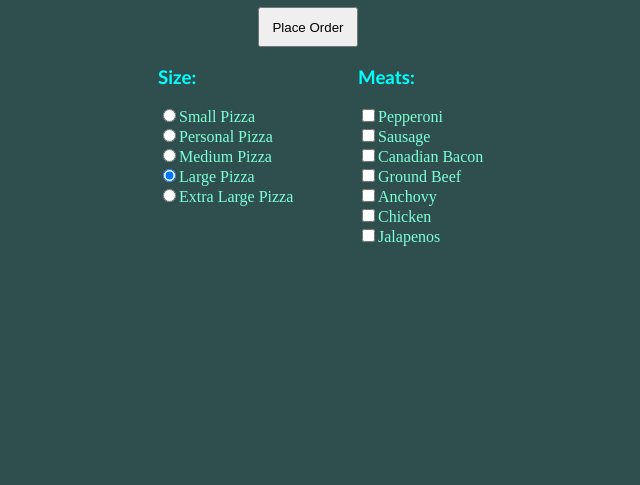
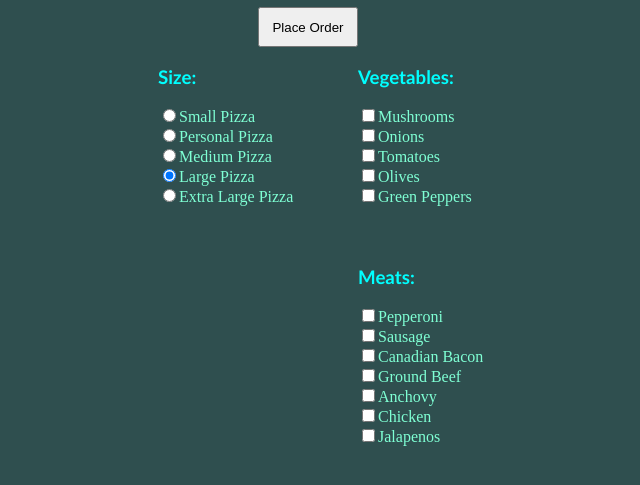
Before and after one commit to AidanCollins55/JAVASCRIPT-PROJECTS, a plain HTML site: page Pizza_Project/Pizza.html in a window 1280 px wide. Shown: the part 87-572 px from the top of the page, without its empty margins (282-922 px from the left). Drawn offline with Linux system fonts and the light colour scheme.

Commit message:
Merge branch 'main' of https://github.com/AidanCollins55/JAVASCRIPT-PROJECTS

```diff
--- a/Pizza_Project/Pizza.html
+++ b/Pizza_Project/Pizza.html
@@ -13,6 +13,8 @@
             <input id="btnOrder" type="button" onclick="getReceipt()"
             value="Place Order">
             <form id="frmMenu">
+
+                <!--Size menu-->
                 <div class="menu left">
                     <h3>Size:</h3>
                     <input class="size" type="radio" name="Size"
@@ -28,6 +30,22 @@
 
                 </div>
 
+                <!--Vegetable toppings menu-->
+                <div class="menu center">
+                    <h3>Vegetables:</h3>
+                    <input class="toppings" type="checkbox" name="Topping"
+                    value="Mushrooms">Mushrooms<br>
+                    <input class="toppings" type="checkbox" name="Topping"
+                    value="Onions">Onions<br>
+                    <input class="toppings" type="checkbox" name="Topping"
+                    value="Tomatoes">Tomatoes<br>
+                    <input class="toppings" type="checkbox" name="Topping"
+                    value="Olives">Olives<br>
+                    <input class="toppings" type="checkbox" name="Topping"
+                    value="Green Peppers">Green Peppers<br>
+                </div>
+
+                <!--Meat toppings menu-->
                 <div class="menu right">
                     <h3>Meats:</h3>
                     <input class="toppings" type="checkbox" name="Topping"
@@ -45,6 +63,9 @@
                     <input class="toppings" type="checkbox" name="Topping"
                     value="Jalapenos">Jalapenos<br>
                 </div>
+
+
+
                 <div id="cart">
                     <div id="showText"></div>
                     <div id="totalPrice"></div>
--- a/Pizza_Project/Pizza_CSS/Pizza.css
+++ b/Pizza_Project/Pizza_CSS/Pizza.css
@@ -16,12 +16,21 @@
     float: right;
 }
 
-.left{
+/*sets the size menu on the left of the screen*/
+.left {
     width: 200px;
     height: 200px;
     float: left;
 }
 
+/*centers the vegetable toppings list*/
+.center {
+    width: 200px;
+    height: 200px;
+    float: left;
+}
+
+/*sets the meat toppings list to the right*/
 .right {
     width: 200px;
     height: 200px;
@@ -36,7 +45,8 @@
 }
 
 #cart {
-    top: 0; margin: 0px auto;
+    top: 0;
+    margin: 0px auto;
     width: 400px;
     height: 200px;
 }
@@ -52,16 +62,16 @@ body {
 }
 
 h1 {
-    font-family:'Courier New', Courier, monospace;
-    color:blue;
+    font-family: 'Courier New', Courier, monospace;
+    color: blue;
 }
 
-h3{
-    font-family:'Gill Sans', 'Gill Sans MT', Calibri, 'Trebuchet MS', sans-serif;
-    color:aqua;
+h3 {
+    font-family: 'Gill Sans', 'Gill Sans MT', Calibri, 'Trebuchet MS', sans-serif;
+    color: aqua;
 }
 
 div {
-    font-family:'Times New Roman', Times, serif;
-    color:aquamarine;
+    font-family: 'Times New Roman', Times, serif;
+    color: aquamarine;
 }
```
